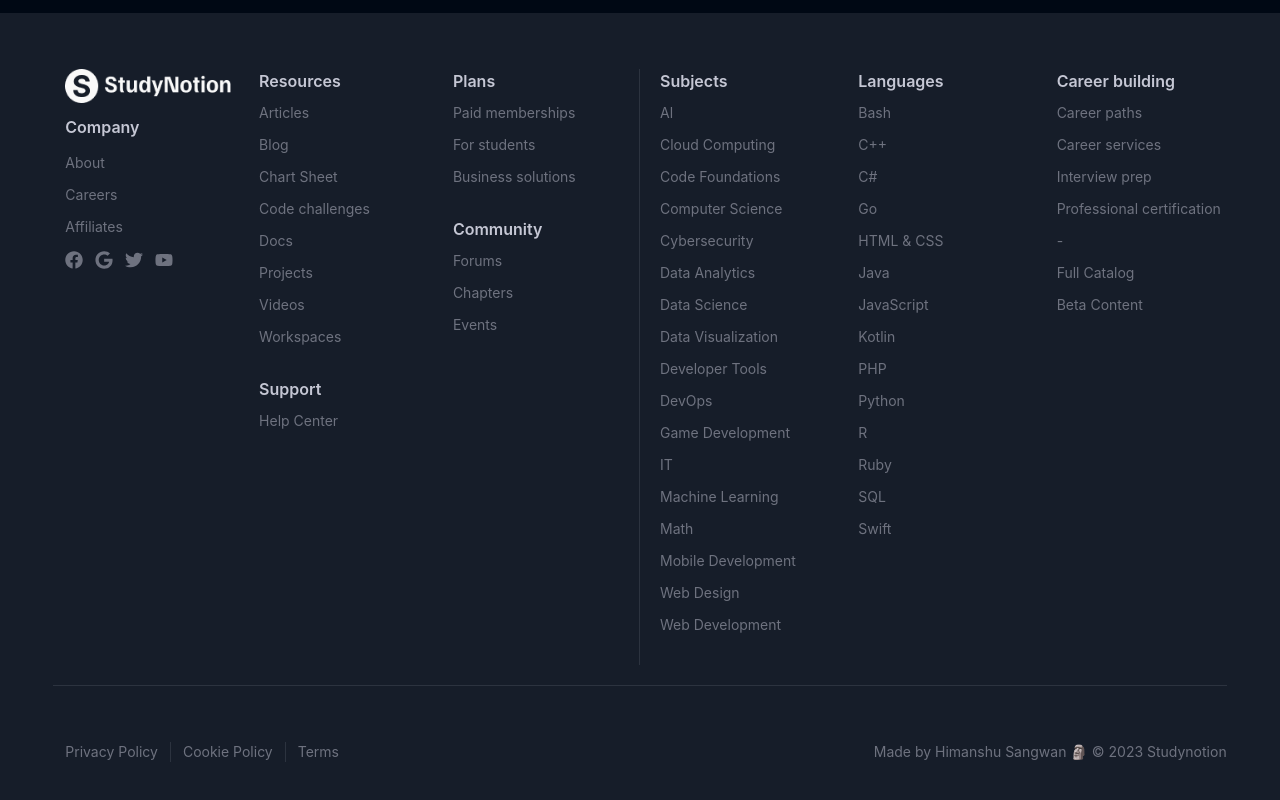
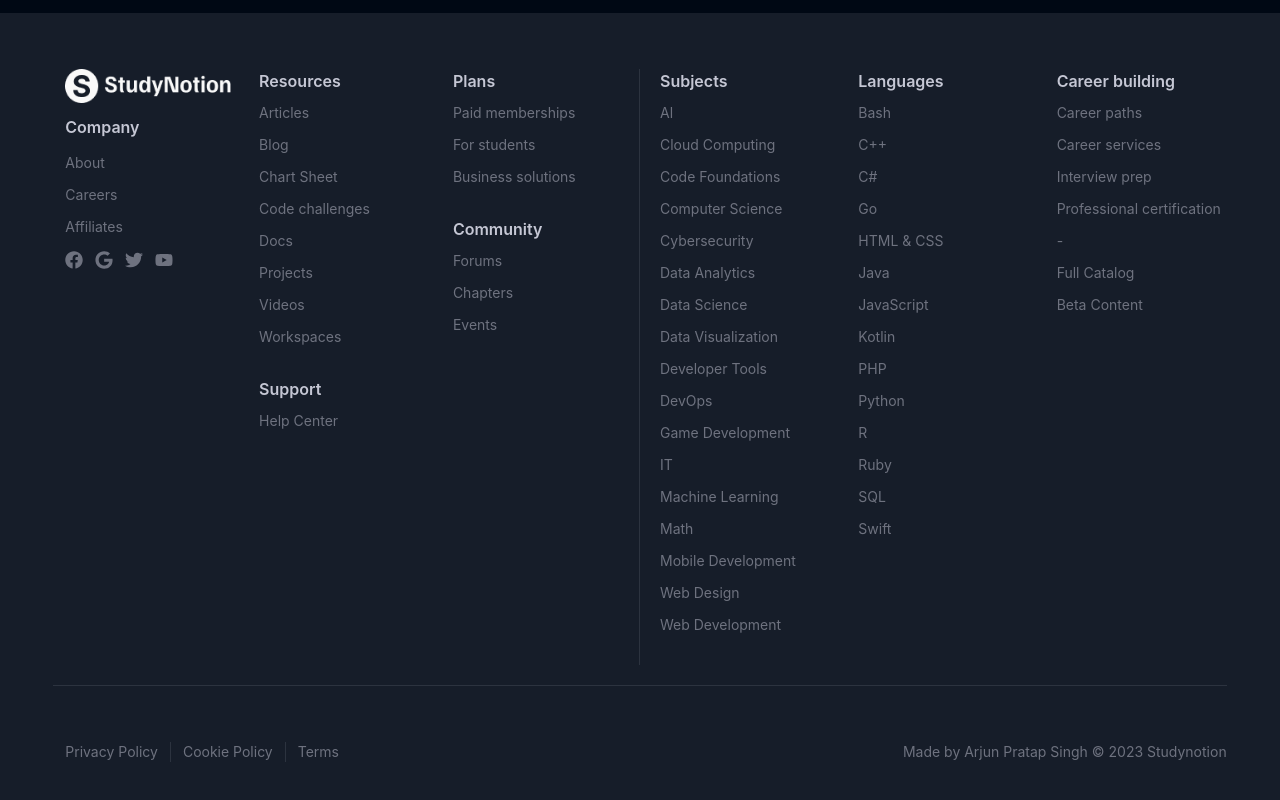
Before and after one commit to Arjun20X/StudyNotion, a React (Create React App) app in the folder Client/: page / in a window 1280 px wide. Shown: the part 4994-5794 px from the top of the page. Built offline with nearby package versions, Linux system fonts and the light colour scheme; no server answers.

Commit message:
added package.json at root

```diff
--- a/Client/src/components/Common/Footer.jsx
+++ b/Client/src/components/Common/Footer.jsx
@@ -172,7 +172,7 @@
             })}
           </div>
 
-          <div className="text-center">Made by Himanshu Sangwan 🗿 © 2023 Studynotion</div>
+          <div className="text-center">Made by Arjun Pratap Singh  © 2023 Studynotion</div>
         </div>
       </div>
     </div>
```
Also changed, not shown: package.json (added, +25 -0 lines), 1 other file (tests, documents, lock files or other folders).
